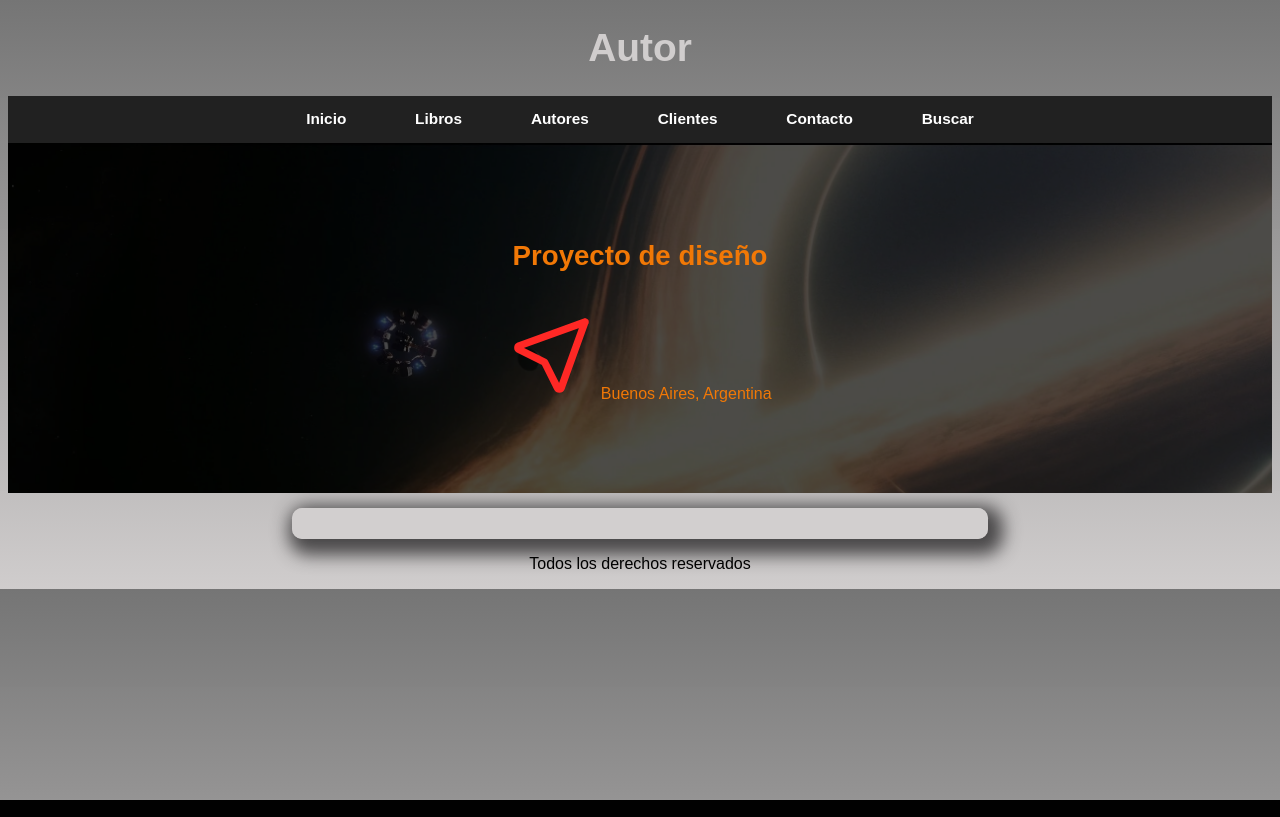
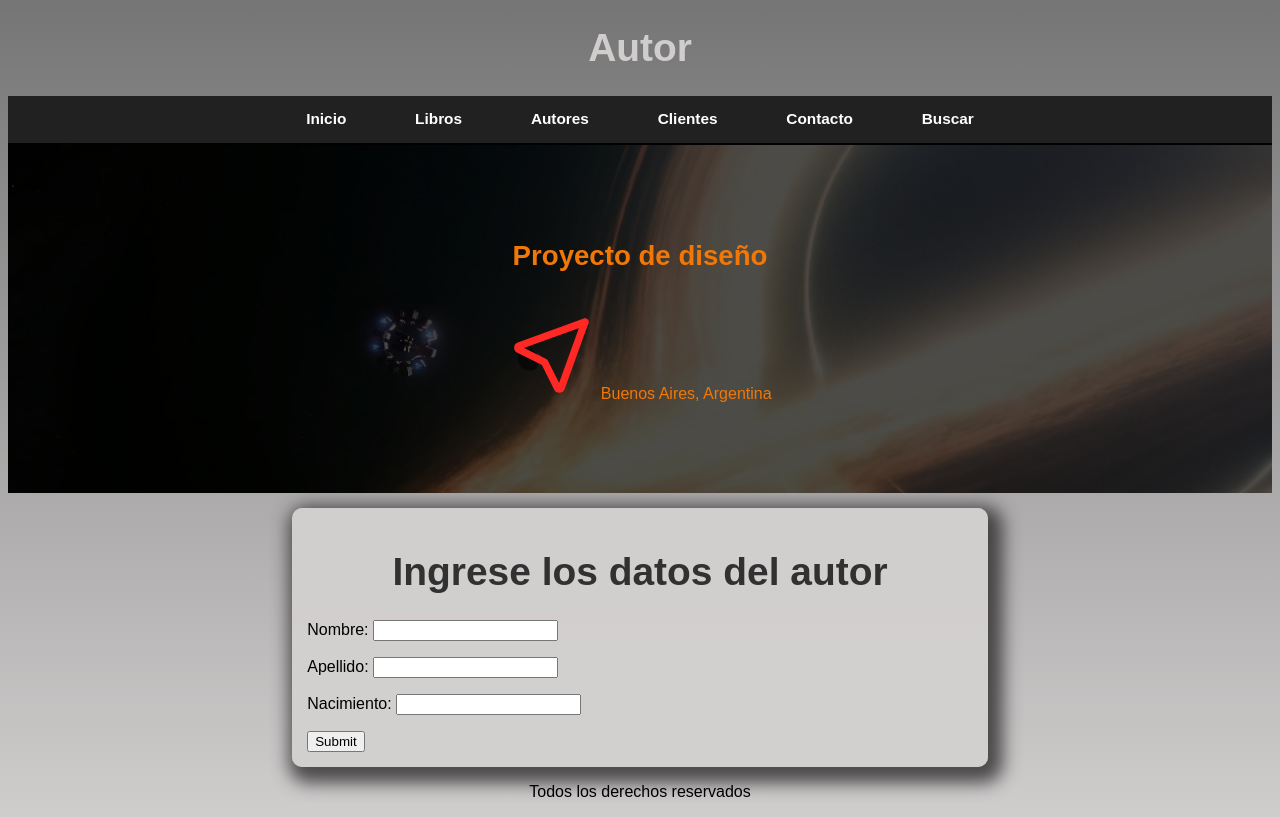
Before and after one commit to Lucke01/Libreria, a Django app: template Libreria/Core/templates/Core/autor.html in a window 1280 px wide. Run offline with Django 5.2, Linux system fonts and the light colour scheme; the template is opened without the code that fills it: values that come from a table or form of the project are taken from there, others are empty.

Commit message:
autor form

```diff
--- a/Libreria/Core/templates/Core/autor.html
+++ b/Libreria/Core/templates/Core/autor.html
@@ -13,5 +13,20 @@
 
 
 {% block formularios %}
+    {% if autorForm.error %}
+        <p style="color: red;"> Están mal los datos, revisar</p>
+    {% endif%}
+
+    <h1 style="color: rgb(49, 49, 49);"> Ingrese los datos del autor </h1>
+
+
+    <form action="{% url 'Core:Autor' %}",method='POST'>{% csrf_token %}
+
+            {{ autorForm.as_p }}
+
+        <input type="submit",value="Enviar">
+
+    </form>
+
 
 {% endblock%}
--- a/Libreria/Core/urls.py
+++ b/Libreria/Core/urls.py
@@ -3,8 +3,11 @@ from Core import views
 
 urlpatterns = [
     path('',views.home , name = 'Home'),
-    path('libros/',views.libros, name ='Libros'),
-    path('autor/',views.autor, name ='Autor'),
-    path('clientes/',views.clientes, name ='Clientes'),
-    path('contacto/',views.contacto, name = 'Contacto'),
+    path('libros',views.libros, name ='Libros'),
+    path('autor',views.autor, name ='Autor'),
+    path('clientes',views.clientes, name ='Clientes'),
+    path('contacto',views.contacto, name = 'Contacto'),
+
+    #-------------------------------CRUD MODELS-----------------
+
 ]
--- a/Libreria/api/forms.py
+++ b/Libreria/api/forms.py
@@ -10,3 +10,9 @@ class Libro_formulario(forms.Form):
     titulo = forms.CharField()
     autor = forms.CharField()
     genero = forms.CharField()
+
+class Autor_formulario(forms.Form):
+    #def campos
+    nombre = forms.CharField()
+    apellido = forms.CharField()
+    nacimiento = forms.DateField()
```
Also changed, not shown: Libreria/Core/views.py (+23 -8 lines).
